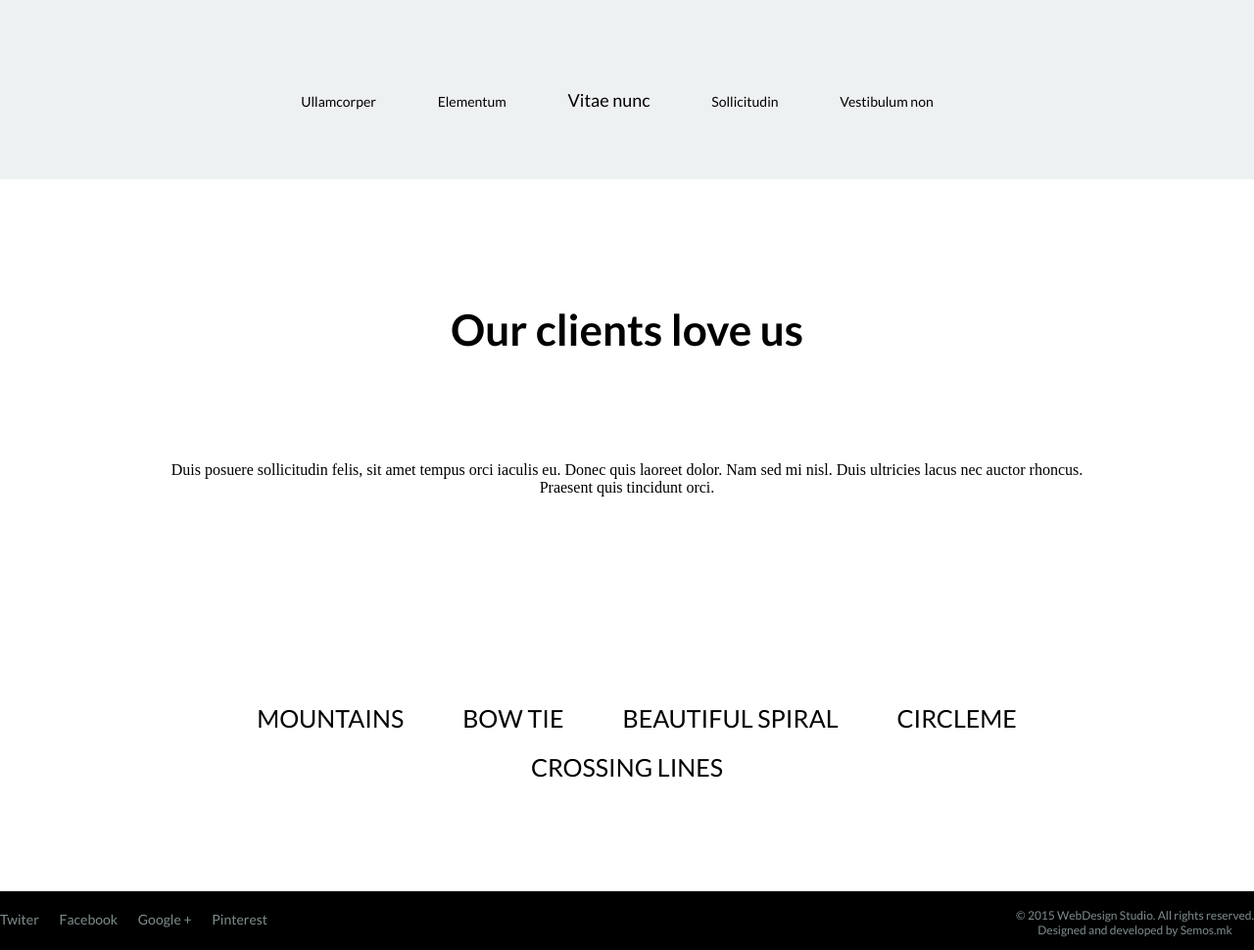
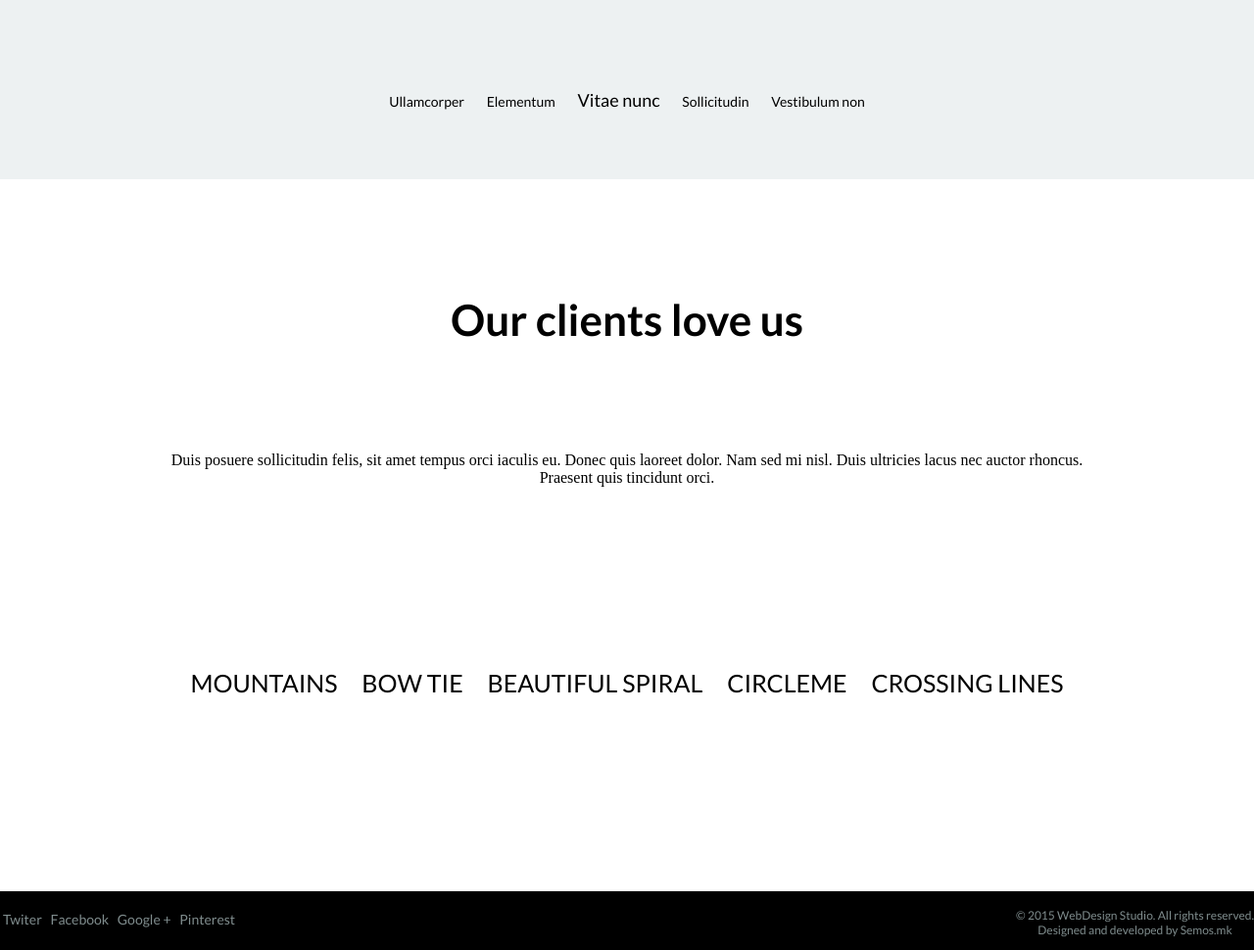
Before and after one commit to zlatkomladenovic/HTML5, a plain HTML site: page Proekt/index.html in a window 1280 px wide. Shown: the part 1086-2056 px from the top of the page at 98% size. Drawn offline with Linux system fonts and the light colour scheme.

Commit message:
Proekt_final_corected

```diff
--- a/Proekt/Styles/global.css
+++ b/Proekt/Styles/global.css
@@ -206,7 +206,7 @@ body{
 		text-align: center;
 		font-family: 'Lato', sans-serif;
 		float: left;
-		margin-left: -55px;
+		margin-left: -40px;
 		margin-bottom: 0px;
 		margin-top: 20px;
 	}
@@ -227,6 +227,7 @@ body{
 	}
 
 	section.footer p{
+		color: #7f8c8d;
 		font-size: 12px;
 		font-family: 'Lato', sans-serif;
 		float: right;
--- a/Proekt/index.html
+++ b/Proekt/index.html
@@ -35,11 +35,11 @@
 			<h2>Phasellus sit amet justo egestas</h2>
 				<p>Nunc ac lorem vel arcu ultricies volutpat at nec arcu. Ut tempus dignissim est, at iaculis massa blandit commodo. In vitae nunc eget arcu aliquam hendrerit a vel dui. Aliquam a sagittis neque, nec congue eros.</p>
 					<ul>
-						<li><a href="#">Ullamcorper</li>
-						<li><a href="#">Elementum</li>
-						<li><a href="#"><span>Vitae nunc</span></li>
-						<li><a href="#">Sollicitudin</li>
-						<li><a href="#">Vestibulum non</li>
+						<li><a href="#">Ullamcorper</a></li>
+						<li><a href="#">Elementum</a></li>
+						<li><a href="#"><span>Vitae nunc</span></a></li>
+						<li><a href="#">Sollicitudin</a></li>
+						<li><a href="#">Vestibulum non</a></li>
 					</ul>
 		</section>
 <!-- end of content section -->
@@ -49,11 +49,11 @@
 			<h2>Our clients love us</h2>
 				<p>Duis posuere sollicitudin felis, sit amet tempus orci iaculis eu. Donec quis laoreet dolor. Nam sed mi nisl. Duis ultricies lacus nec auctor rhoncus. Praesent quis tincidunt orci.</p>
 					<ul>
-						<li><a href="#">Mountains</li>
-						<li><a href="#">Bow Tie</li>
-						<li><a href="#">Beautiful Spiral</li>
-						<li><a href="#">Circleme</li>
-						<li><a href="#">Crossing Lines</li>
+						<li><a href="#">Mountains</a></li>
+						<li><a href="#">Bow Tie</a></li>
+						<li><a href="#">Beautiful Spiral</a></li>
+						<li><a href="#">Circleme</a></li>
+						<li><a href="#">Crossing Lines</a></li>
 					</ul>
 		</section>
 <!-- end of clients section -->
@@ -61,10 +61,10 @@
 <!-- start of footer section -->
 		<section class="footer">
 			<ul>
-				<li><a href="#">Twiter</li>
-				<li><a href="#">Facebook</li>
-				<li><a href="#">Google +</li>
-				<li><a href="#">Pinterest</li>
+				<li><a href="#">Twiter</a></li>
+				<li><a href="#">Facebook</a></li>
+				<li><a href="#">Google +</a></li>
+				<li><a href="#">Pinterest</a></li>
 			</ul>
 				<p>© 2015 WebDesign Studio. All rights reserved.<br>Designed and developed by Semos.mk</p>
 		</section>
```
